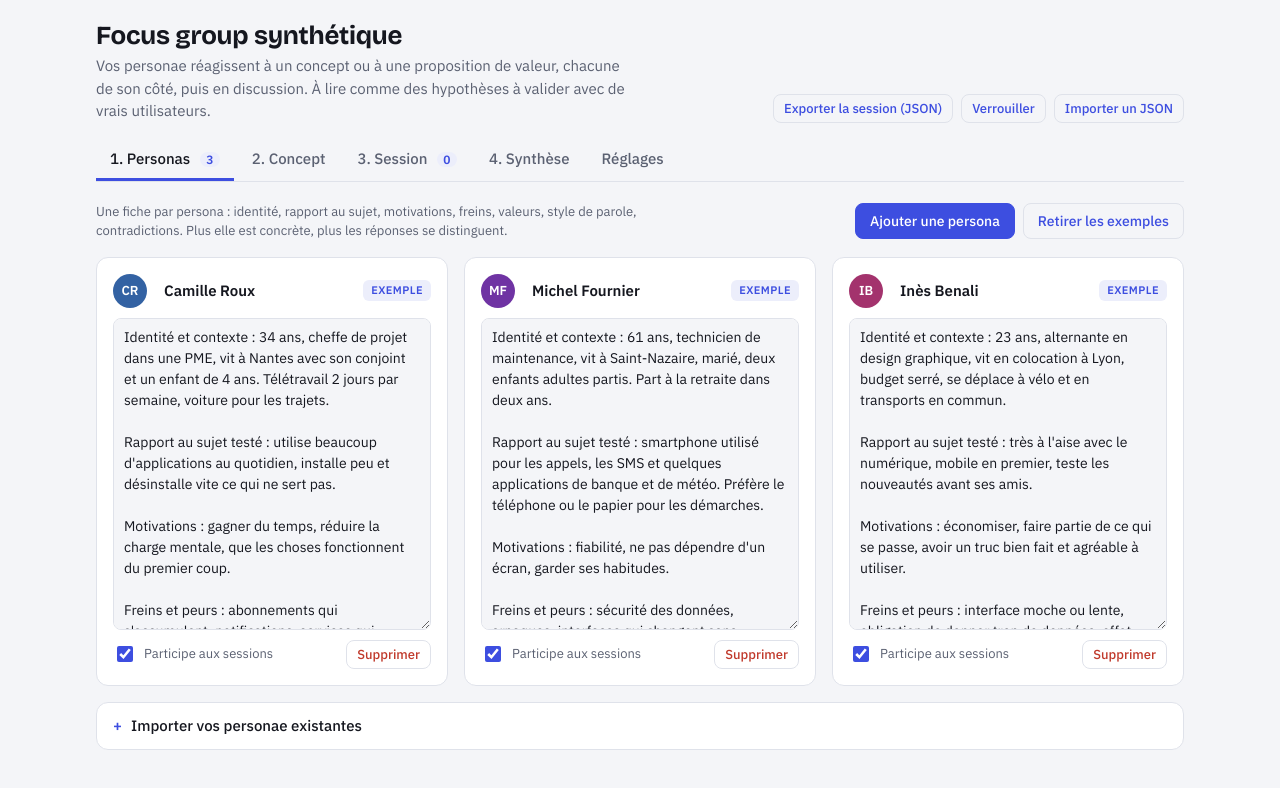
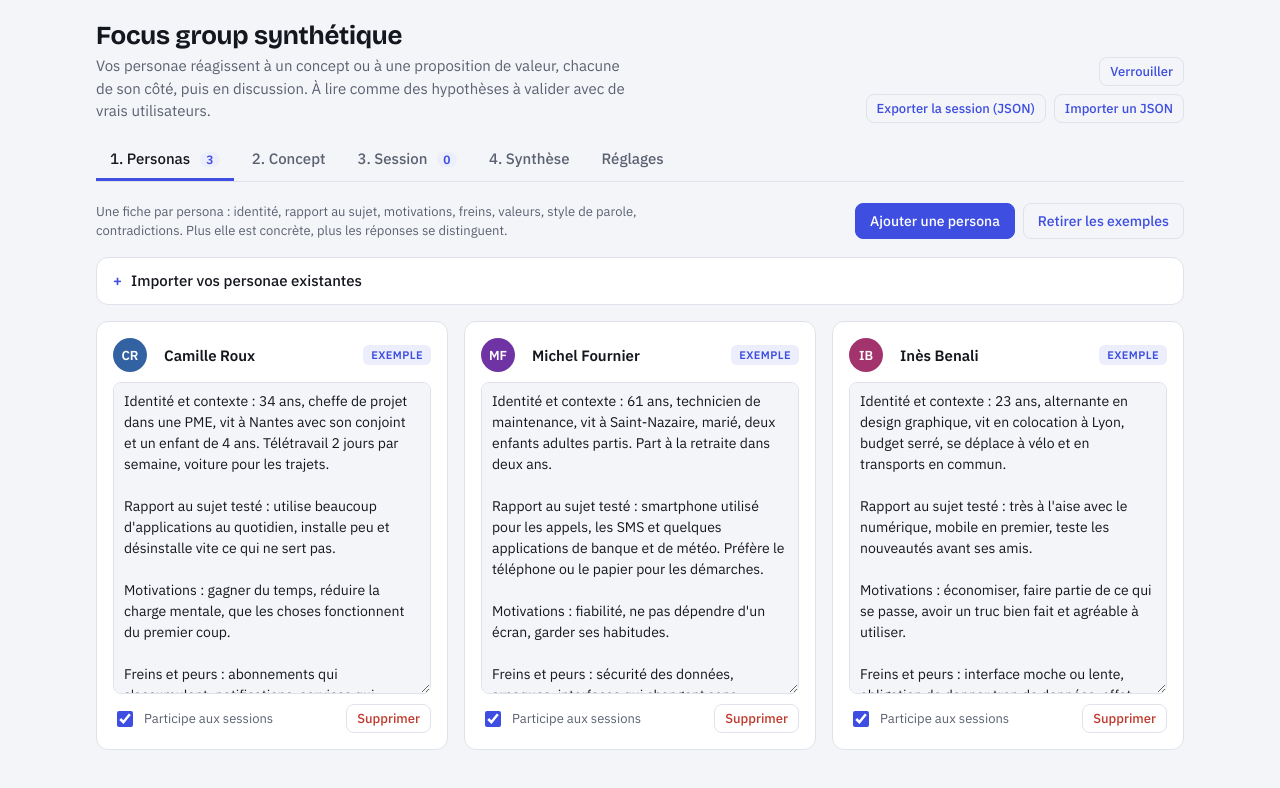
Before and after one commit to XDlabPascal/focus-group-synthetique, a website: page src/index.html in a window 1280 px wide. Drawn offline with nearby package versions, Linux system fonts and the light colour scheme.

Commit message:
Retouches du design : Verrouiller et import des personae
Le bouton Verrouiller passe au-dessus des boutons d'export et d'import JSON.
Le bloc d'import des personae existantes passe au-dessus des fiches.

Co-Authored-By: Claude Sonnet 5.5 <noreply@anthropic.com>
Claude-Session: https://claude.ai/code/session_01QeBKQ79uW72Qu8NtaRUfiL

```diff
--- a/src/index.html
+++ b/src/index.html
@@ -140,6 +140,9 @@ th{font-size:12px;text-transform:uppercase;letter-spacing:.05em;color:var(--mute
   .bars{grid-template-columns:80px 1fr 64px}
 }
 @media (prefers-reduced-motion:no-preference){.fill{transition:width .3s}}
+.hdr-actions{display:flex;flex-direction:column;align-items:flex-end;gap:8px}
+.hdr-actions .row{justify-content:flex-end}
+@media (max-width:640px){.hdr-actions{align-items:flex-start}.hdr-actions .row{justify-content:flex-start}}
 .print-only{display:none}
 @media print{
   :root:root:root{--bg:#ffffff;--surface:#ffffff;--ink:#14161d;--muted:#4a5060;--line:#cfd3dc;--accent:#2f3fc4;--soft:#eef0fb;--good:#14704a;--warn:#8a5400;--bad:#a42e22;color-scheme:light}
@@ -178,11 +181,13 @@ th{font-size:12px;text-transform:uppercase;letter-spacing:.05em;color:var(--mute
       <h1>Focus group synthétique</h1>
       <p>Vos personae réagissent à un concept ou à une proposition de valeur, chacune de son côté, puis en discussion. À lire comme des hypothèses à valider avec de vrais utilisateurs.</p>
     </div>
-    <div class="row">
-      <button class="btn ghost small" data-action="export-json">Exporter la session (JSON)</button>
+    <div class="hdr-actions">
       <button class="btn ghost small" data-action="lock">Verrouiller</button>
-      <label class="btn ghost small" for="file-import" style="cursor:pointer">Importer un JSON</label>
-      <input id="file-import" type="file" accept=".json,application/json" hidden>
+      <div class="row">
+        <button class="btn ghost small" data-action="export-json">Exporter la session (JSON)</button>
+        <label class="btn ghost small" for="file-import" style="cursor:pointer">Importer un JSON</label>
+        <input id="file-import" type="file" accept=".json,application/json" hidden>
+      </div>
     </div>
   </header>
   <div id="print-head" class="print-only"></div>
@@ -204,7 +209,6 @@ th{font-size:12px;text-transform:uppercase;letter-spacing:.05em;color:var(--mute
         <button class="btn ghost" data-action="clear-examples" id="btn-clear-examples">Retirer les exemples</button>
       </div>
     </div>
-    <div class="grid" id="personas-grid"></div>
     <details class="box">
       <summary>Importer vos personae existantes</summary>
       <div class="inner">
@@ -218,6 +222,7 @@ th{font-size:12px;text-transform:uppercase;letter-spacing:.05em;color:var(--mute
         </div>
       </div>
     </details>
+    <div class="grid" id="personas-grid"></div>
   </section>
 
   <!-- CONCEPT -->
```
